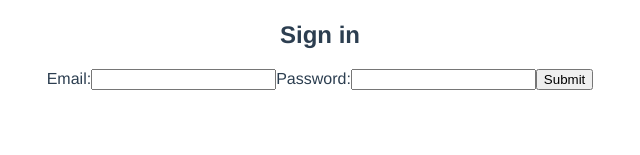
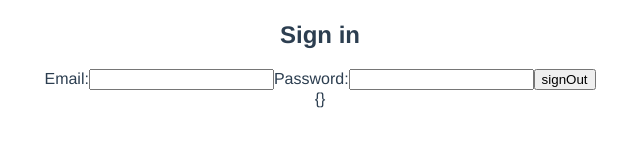
Before and after one commit to SimpllleUser/auth-sys, a Vue app: page /login in a window 1280 px wide. Shown: the part 145-300 px from the top of the page, without its empty margins (320-960 px from the left). Built offline with nearby package versions, Linux system fonts and the light colour scheme; no server answers; what secure-ls would draw is missing.

Commit message:
feat: add custom auth provider

```diff
--- /dev/null
+++ b/db.json
@@ -0,0 +1,36 @@
+{
+  "posts": [
+    {
+      "id": 1,
+      "title": "json-server",
+      "author": "typicode"
+    }
+  ],
+  "comments": [
+    {
+      "id": 1,
+      "body": "some comment",
+      "postId": 1
+    }
+  ],
+  "profile": {
+    "name": "typ,icode"
+  },
+  "users": [
+    {
+      "email": "olivier@mail.com",
+      "password": "$2a$10$sAE3WBaehjI1tiBFUTQwgeTUUiBzTt6db3CTPONmSb6g263Q4wNPm",
+      "id": 1
+    },
+    {
+      "email": "olivi1er@mail.com",
+      "password": "$2a$10$9FRqDcn9zoI210I0V4rWO.9B.ocnVClBySqU17xW/PlPpmvHfeQHe",
+      "id": 2
+    },
+    {
+      "email": "test111@gmail.com",
+      "password": "$2a$10$sjXCVO.r.eJoomuOMQcAx.w8tMuwOSHCOmWC1fEHBZnI7Qj8XIsQe",
+      "id": 3
+    }
+  ]
+}
--- a/package.json
+++ b/package.json
@@ -37,6 +37,8 @@
     "eslint-plugin-vue": "^8.0.3",
     "eslint-plugin-vuejs-accessibility": "^1.1.0",
     "jest": "^27.0.5",
+    "json-server": "^0.17.4",
+    "json-server-auth": "^2.1.0",
     "lint-staged": "^11.1.2",
     "sass": "^1.32.7",
     "sass-loader": "^12.0.0",
--- a/src/components/AuthForm.vue
+++ b/src/components/AuthForm.vue
@@ -2,12 +2,19 @@
 import { computed, ComputedRef, ref } from 'vue';
 import { storeToRefs } from 'pinia';
 import { UserParams } from '@/services/emailPassword-auth';
-import { useEmailPasswordStore } from '../store/useEmailPasswordAuth';
+// import { useEmailPasswordStore } from '../store/useEmailPasswordAuth';
 
-const emailPasswordStore = useEmailPasswordStore();
+// const emailPasswordStore = useEmailPasswordStore();
 
-const { signIn, signUp, signOut } = emailPasswordStore;
-const { currentUser, isAuthed } = storeToRefs(emailPasswordStore);
+// const { signIn, signUp, signOut } = emailPasswordStore;
+// const { currentUser, isAuthed } = storeToRefs(emailPasswordStore);
+
+import { useCustomAuthStore } from '../store/useCustomAuth';
+
+const customAuthStore = useCustomAuthStore();
+
+const { signIn, signUp, signOut } = customAuthStore;
+const { currentUser, isAuthed } = storeToRefs(customAuthStore);
 
 const isSignIn = ref(true);
 
--- a/src/main.ts
+++ b/src/main.ts
@@ -2,7 +2,7 @@ import { createApp } from 'vue';
 import { createPinia } from 'pinia';
 import App from './App.vue';
 import router from './router';
-import './services/firebase';
+import './services';
 
 const pinia = createPinia();
 
--- /dev/null
+++ b/src/services/api.ts
@@ -0,0 +1,11 @@
+import axios from 'axios';
+
+const api = axios.create({
+  baseURL: process.env.VUE_APP_DEFAULT_API_URL,
+});
+
+export const setAuthToken = (token: string) => {
+  api.defaults.headers.common.Authorization = token;
+};
+
+export default api;
--- /dev/null
+++ b/src/services/custom-provider-auht.ts
@@ -0,0 +1,17 @@
+import api from './api';
+import { UserParams } from './emailPassword-auth';
+
+const signIn = async (params: UserParams) => {
+  const result = await api.post('/login', params);
+  return result.data;
+};
+
+const signUp = async (params: UserParams) => {
+  const result = await api.post('/register', params);
+  return result.data;
+};
+
+export default {
+  signIn,
+  signUp,
+};
--- /dev/null
+++ b/src/services/index.ts
@@ -0,0 +1,2 @@
+import './firebase';
+import './api';
--- /dev/null
+++ b/src/store/useCustomAuth.ts
@@ -0,0 +1,51 @@
+import { computed, ref, watch } from 'vue';
+import { defineStore } from 'pinia';
+
+import { Nullable } from '@/types/base';
+
+import customAuthService from '@/services/custom-provider-auht';
+import { BaseUserCredential } from '@/services/base-auth';
+import { storage } from '@/services/local-storage';
+import { UserParams } from '@/services/emailPassword-auth';
+import router from '@/router';
+
+const getInitedUser = () => (storage.getItem('user') ? JSON.parse(storage.getItem('user')) : {});
+
+const saveObjectToStorage = (key: string, value: any) => {
+  storage.setItem(key, JSON.stringify(value));
+};
+
+export const useCustomAuthStore = defineStore('custom-auth', () => {
+  const userCredential = ref<Nullable<BaseUserCredential>>(getInitedUser());
+
+  const currentUser = computed(() => userCredential.value);
+  const isAuthed = computed(() => Boolean(userCredential.value));
+
+  const signIn = async (userParams: UserParams) => {
+    userCredential.value = await customAuthService.signIn(userParams);
+  };
+
+  const signUp = async (userParams: UserParams) => {
+    userCredential.value = await customAuthService.signUp(userParams);
+  };
+
+  const signOut = async () => {
+    userCredential.value = null;
+    await router.push({ path: '/' });
+  };
+
+  watch(
+    () => userCredential.value,
+    (user) => {
+      saveObjectToStorage('user', user);
+    },
+  );
+
+  return {
+    signIn,
+    signUp,
+    signOut,
+    currentUser,
+    isAuthed,
+  };
+});
```
Also changed, not shown: 1 other file (tests, documents, lock files or other folders).
